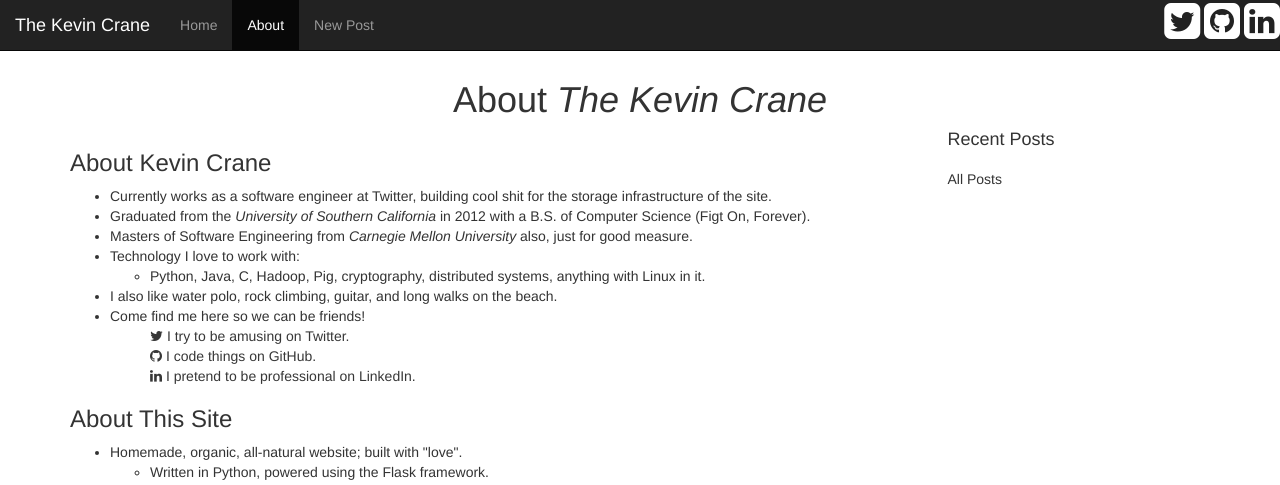
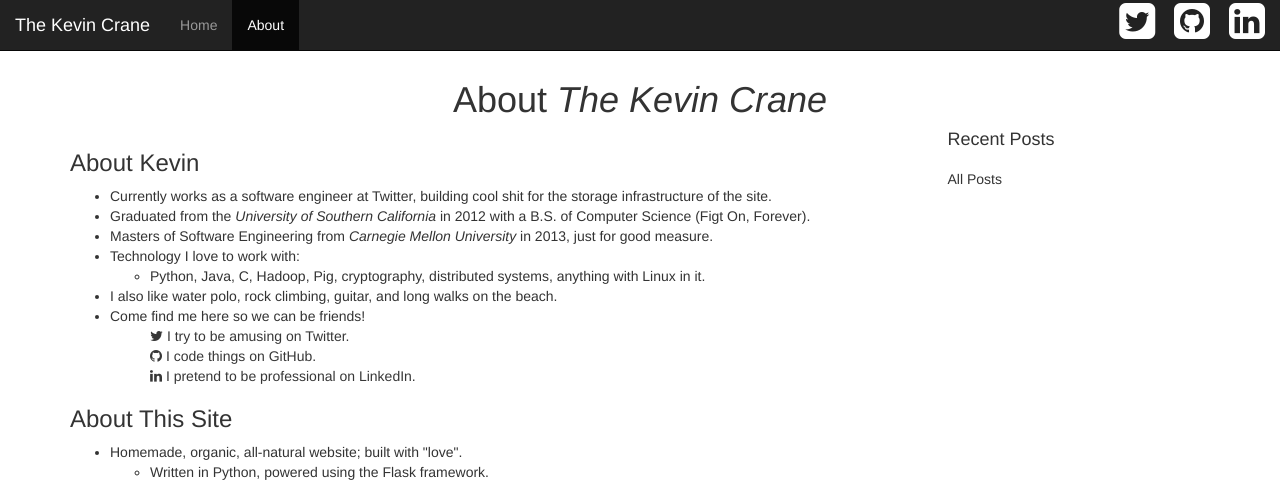
Before and after one commit to kevincrane/kevcrablog, a Flask app: page /about in a window 1280 px wide. Shown: the top 485 px of the page. Run offline with Flask 2, Linux system fonts and the light colour scheme; data that the repository does not hold is empty; parts of the project's set-up code (start-up, migrations or seed data) failed here and were passed over; some libraries are stand-ins or nearby versions.

Commit message:
Moved New Post page to Admin section.

```diff
--- a/app/kevcrablog/views.py
+++ b/app/kevcrablog/views.py
@@ -1,7 +1,5 @@
-from flask import Blueprint, render_template, flash, redirect, request, url_for
+from flask import Blueprint, render_template
 from flask.ext.paginate import Pagination
-from app import db
-from app.kevcrablog.forms import PostForm
 from app.kevcrablog.models import Post
 from settings import POSTS_PER_PAGE
 
@@ -41,9 +39,8 @@ def view_post(post_id, slug):
     post = Post.query.get(post_id)
     if not post:
         return page_not_found(404)
-    prev_page = request.args.get('prev_page', None)
     recent, group_month = sidebar()
-    return render_template('post.html', post=post, prev_page=prev_page,
+    return render_template('post.html', post=post,
                            recent_posts=recent, grouped_by_month=group_month)
 
 
@@ -53,24 +50,6 @@ def about():
     return render_template('about.html', recent_posts=recent, grouped_by_month=group_month)
 
 
-@blog.route('/newpost/', methods=['GET', 'POST'])
-def newpost():
-    """ Display the 'new post' live text editor form
-    """
-    # Validate the form and ensure this Post title doesn't already exist
-    form = PostForm()
-    if form.validate_on_submit() and not Post.query.filter_by(title=form.title.data).first():
-        new_post = Post(title=form.title.data, body=form.body.data, author_id=None)
-        db.session.add(new_post)
-        db.session.commit()
-        flash('Your post is now live!', 'success')
-        return redirect(url_for('.index'))
-    elif request.method == 'POST':
-        flash("There was a problem submitting the form!", 'danger')
-    return render_template('admin/new_post.html',
-                           form=form)
-
-
 @blog.errorhandler(404)
 def page_not_found(e):
     """ Error Code 404 Handler
--- a/app/static/css/main.css
+++ b/app/static/css/main.css
@@ -16,8 +16,8 @@
     padding: 5px 10px;
 }
 
-.navbar-social {
-    padding: 4px : color : blue;
+.social-navbar {
+    padding-right: 15px;
 }
 
 /* Post Preview Style */
@@ -31,7 +31,7 @@
 }
 
 /* About Page */
-.about-social {
+.social-about {
     color: #373737;
     text-decoration: no-underline;
 }
--- a/app/templates/about.html
+++ b/app/templates/about.html
@@ -7,7 +7,7 @@
 {% endblock %}
 
 {% block blog_main %}
-  <h3>About Kevin Crane</h3>
+  <h3>About Kevin</h3>
   <ul>
     <li>Currently works as a software engineer at Twitter, building cool shit for the storage infrastructure of the
       site.
@@ -15,7 +15,7 @@
     <li>Graduated from the <em>University of Southern California</em> in 2012 with a B.S. of Computer Science (Figt On,
       Forever).
     </li>
-    <li>Masters of Software Engineering from <em>Carnegie Mellon University</em> also, just for good measure.</li>
+    <li>Masters of Software Engineering from <em>Carnegie Mellon University</em> in 2013, just for good measure.</li>
     <li>Technology I love to work with:
       <ul>
         <li>Python, Java, C, Hadoop, Pig, cryptography, distributed systems, anything with Linux in it.</li>
@@ -25,13 +25,13 @@
     <li>
       Come find me here so we can be friends!
       <ul>
-        <a href="http://www.twitter.com/thekevincrane" class="about-social">
+        <a href="http://www.twitter.com/thekevincrane" class="social-about">
           <i class="fa fa-twitter"></i> I try to be amusing on Twitter.
         </a><br/>
-        <a href="http://www.github.com/kevincrane" class="about-social">
+        <a href="http://www.github.com/kevincrane" class="social-about">
           <i class="fa fa-github"></i> I code things on GitHub.
         </a><br/>
-        <a href="https://www.linkedin.com/in/thekevincrane" class="about-social">
+        <a href="https://www.linkedin.com/in/thekevincrane" class="social-about">
           <i class="fa fa-linkedin"></i> I pretend to be professional on LinkedIn.
         </a>
       </ul>
--- a/app/templates/admin/index.html
+++ b/app/templates/admin/index.html
@@ -8,10 +8,6 @@
       Basic SQLAlchemy model views.
     </p>
 
-    <p>
-      This example shows how to add basic CRUD-views for your SQLAlchemy models.
-    </p>
-
     <p>Also tits and shit.</p>
 
     <p>
--- a/app/templates/index.html
+++ b/app/templates/index.html
@@ -14,11 +14,7 @@
         {% for post in posts.items %}
           <!-- Generate a preview of each blog post -->
           <h2 class="post-preview-title">
-            {% if posts.page > 1 %}   {# TODO: don't add all; Don't add prev_page on first page #}
-              <a href="{{ url_for('.view_post', post_id=post.id, slug=post.slug, prev_page=posts.page) }}">
-            {% else %}
-              <a href="{{ url_for('.view_post', post_id=post.id, slug=post.slug) }}">
-            {% endif %}
+            <a href="{{ url_for('.view_post', post_id=post.id, slug=post.slug) }}">
             {{ post.title }}
             </a>
           </h2>
--- a/app/templates/macros/javascript.html
+++ b/app/templates/macros/javascript.html
@@ -1,4 +1,5 @@
 <script src="{{ url_for('static', filename='js/vendor/bootstrap.min.js') }}"></script>
 <script src="{{ url_for('static', filename='js/vendor/showdown-gfm.min.js') }}"></script>
+<script src="http://yandex.st/highlightjs/8.0/highlight.min.js"></script>
 {{ moment.include_moment() }}
 <script src="{{ url_for('static', filename='js/main.js') }}"></script>
--- a/app/templates/macros/navbar.html
+++ b/app/templates/macros/navbar.html
@@ -1,7 +1,6 @@
 {% set navigation_bar = [
     ('index', 'Home'),
-    ('about', 'About'),
-    ('newpost', 'New Post')
+    ('about', 'About')
 ] -%}
 
 <nav class="navbar navbar-inverse navbar-fixed-top" role="navigation">
@@ -14,6 +13,7 @@
   </div>
   <!-- Navbar Tabs -->
   <span class="navbar-brand">The Kevin Crane</span>
+
   <div class="collapse navbar-collapse">
     <ul class="nav navbar-nav">
       {% for id, caption in navigation_bar %}
@@ -23,13 +23,13 @@
       {% endfor %}
     </ul>
     <ul class="nav navbar-nav navbar-right">
-      <a href="http://www.twitter.com/thekevincrane" class="navbar-social">
+      <a href="http://www.twitter.com/thekevincrane" class="social-navbar">
         <i class="fa fa-twitter-square fa-inverse fa-3x"></i>
       </a>
-      <a href="http://www.github.com/kevincrane" class="navbar-social">
+      <a href="http://www.github.com/kevincrane" class="social-navbar">
         <i class="fa fa-github-square fa-inverse fa-3x"></i>
       </a>
-      <a href="https://www.linkedin.com/in/thekevincrane" class="navbar-social">
+      <a href="https://www.linkedin.com/in/thekevincrane" class="social-navbar">
         <i class="fa fa-linkedin-square fa-inverse fa-3x"></i>
       </a>
     </ul>
```
Also changed, not shown: app/__init__.py (+7 -1 lines), app/admin.py (+20 -0 lines), app/templates/admin/new_post.html (+26 -15 lines).
